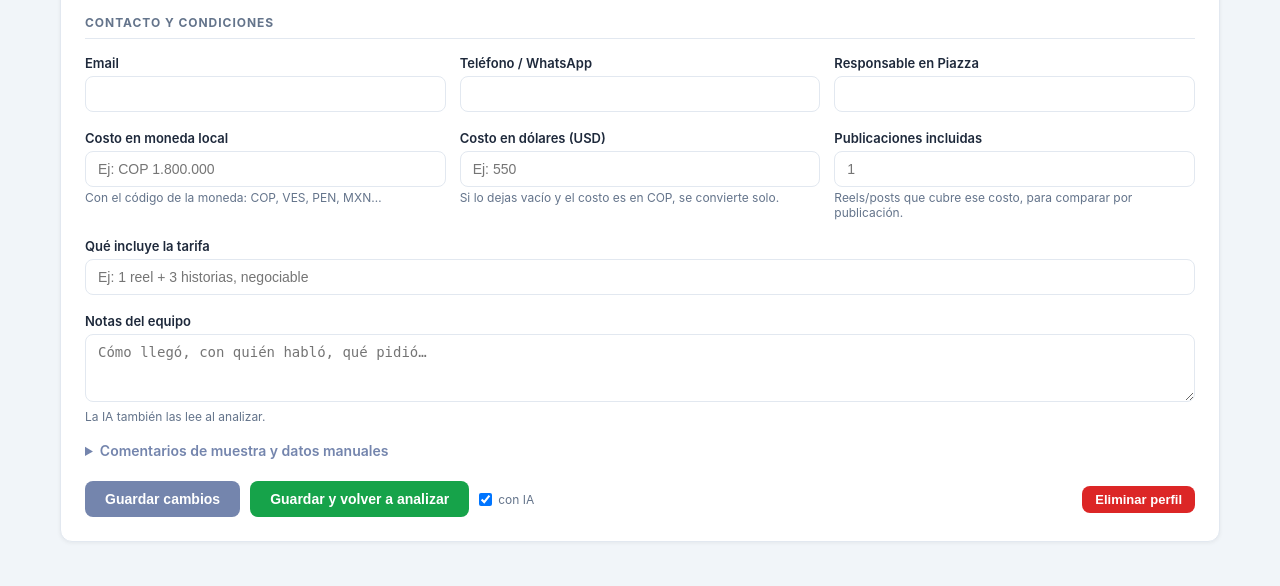
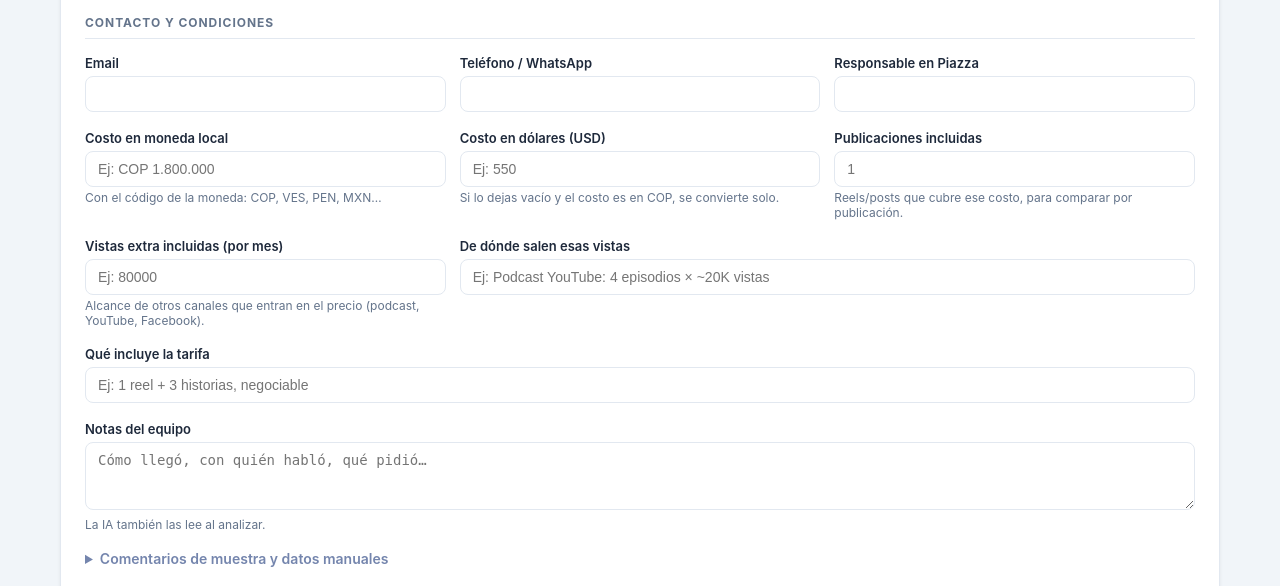
Before and after one commit to jennydsdasilva-prog/creators, a Flask app: page /creators/p/1 in a window 1280 px wide. Shown: the part 1907-2493 px from the top of the page. Run offline with Flask 3, Linux system fonts and the light colour scheme.

Commit message:
Vistas extra incluidas en la tarifa (ej. podcast) para medir el valor del paquete completo
Co-Authored-By: Claude Opus 5.5 <noreply@anthropic.com>
Claude-Session: https://claude.ai/code/session_01QSL2T7xeUKBmSjudhEs4KS

```diff
--- a/creators.py
+++ b/creators.py
@@ -1044,7 +1044,15 @@ def valor_precio(p):
         v["cpe"] = round(usd / inter, 3)
     if vistas:
         v["cpm_vistas"] = round(usd / vistas * 1000, 2)
-    if "cpe" in v:
+    extra = _numero(p.get("alcance_extra"))
+    if extra and extra > 0:
+        # Paquete con otros canales (ej. podcast): se compara el costo total con todas las vistas del mes.
+        vistas_pubs = (vistas or 0) * pubs
+        v["alcance_extra"] = int(extra)
+        v["vistas_paquete"] = int(vistas_pubs + extra)
+        v["cpm_paquete"] = round(usd_total / v["vistas_paquete"] * 1000, 2)
+        v["calificacion"], v["base"] = _calificar(v["cpm_paquete"], VALOR_CPM_VISTAS), "por mil vistas del paquete"
+    elif "cpe" in v:
         v["calificacion"], v["base"] = _calificar(v["cpe"], VALOR_CPE), "por interacción"
     elif "cpm_vistas" in v:
         v["calificacion"], v["base"] = _calificar(v["cpm_vistas"], VALOR_CPM_VISTAS), "por mil vistas"
@@ -1060,7 +1068,7 @@ def _aplicar_campos(perfil, body):
     textos = {"audiencia_paises": 200, "audiencia_ciudades": 200, "audiencia_edades": 120,
               "audiencia_mujeres": 10, "audiencia_fuente": 120, "origen": 80, "nombre_contacto": 120, "pais": 60, "ciudad": 80, "nicho": 120, "tiktok": 80,
               "email": 160, "telefono": 60, "tarifa": 300, "tarifa_local": 60, "tarifa_usd": 20,
-              "publicaciones_incluidas": 5, "notas": 4000, "responsable": 80,
+              "publicaciones_incluidas": 5, "alcance_extra": 15, "alcance_extra_detalle": 200, "notas": 4000, "responsable": 80,
               "comentarios_muestra": 6000}
     for campo, maximo in textos.items():
         if campo in body:
--- a/templates/creators/_campos.html
+++ b/templates/creators/_campos.html
@@ -61,6 +61,11 @@
   <div class="campo"><label for="c-publicaciones_incluidas">Publicaciones incluidas</label><input id="c-publicaciones_incluidas" maxlength="5" inputmode="numeric" placeholder="1">
     <div class="hint">Reels/posts que cubre ese costo, para comparar por publicación.</div></div>
 </div>
+<div class="cr-grid-3">
+  <div class="campo"><label for="c-alcance_extra">Vistas extra incluidas (por mes)</label><input id="c-alcance_extra" maxlength="15" inputmode="numeric" placeholder="Ej: 80000">
+    <div class="hint">Alcance de otros canales que entran en el precio (podcast, YouTube, Facebook).</div></div>
+  <div class="campo" style="grid-column: span 2"><label for="c-alcance_extra_detalle">De dónde salen esas vistas</label><input id="c-alcance_extra_detalle" maxlength="200" placeholder="Ej: Podcast YouTube: 4 episodios × ~20K vistas"></div>
+</div>
 <div class="campo"><label for="c-tarifa">Qué incluye la tarifa</label><input id="c-tarifa" maxlength="300" placeholder="Ej: 1 reel + 3 historias, negociable"></div>
 <div class="campo"><label for="c-notas">Notas del equipo</label>
   <textarea id="c-notas" rows="3" maxlength="4000" placeholder="Cómo llegó, con quién habló, qué pidió…"></textarea>
@@ -86,7 +91,7 @@
 </details>
 
 <script>
-const CAMPOS_TEXTO = ["audiencia_paises", "audiencia_ciudades", "audiencia_mujeres", "audiencia_edades", "audiencia_fuente", "usuario", "plataforma", "en_analisis_desde", "origen", "afinidad_equipo", "pais", "ciudad", "estado", "nicho", "etiquetas", "tiktok", "nombre_contacto", "email", "telefono", "tarifa", "tarifa_local", "tarifa_usd", "publicaciones_incluidas", "responsable", "notas", "comentarios_muestra"];
+const CAMPOS_TEXTO = ["audiencia_paises", "audiencia_ciudades", "audiencia_mujeres", "audiencia_edades", "audiencia_fuente", "usuario", "plataforma", "en_analisis_desde", "origen", "afinidad_equipo", "pais", "ciudad", "estado", "nicho", "etiquetas", "tiktok", "nombre_contacto", "email", "telefono", "tarifa", "tarifa_local", "tarifa_usd", "publicaciones_incluidas", "alcance_extra", "alcance_extra_detalle", "responsable", "notas", "comentarios_muestra"];
 const CAMPOS_MANUAL = ["seguidores", "seguidos", "likes_prom", "comentarios_prom", "vistas_prom", "posts_semana", "dias_ultimo_post"];
 function leerCampos() {
   const b = {};
--- a/templates/creators/ficha.html
+++ b/templates/creators/ficha.html
@@ -84,12 +84,14 @@ function pintarValor(v, ref, m) {
     kpi(usd(v.usd), "Costo en dólares", v.usd_fuente === "convertido" ? `Convertido a ${CR.num(ref.tasa_cop)} COP por dólar` : "Registrado por el equipo"),
     ...(v.publicaciones ? [kpi(usd(v.usd_por_publicacion), "Costo por publicación", `Dividido entre ${v.publicaciones} publicaciones incluidas`)] : []),
     kpi(v.calificacion ? `<span style="color:${CLASE_VALOR[v.calificacion]}">${CR.esc(v.calificacion)}</span>` : "—", "Valor", v.base ? "Medido " + CR.esc(v.base) : "Faltan métricas para comparar"),
-    kpi(usd(v.cpe, 2), "Costo por interacción", ref.cpe ? `Bueno ≤ USD ${CR.num(ref.cpe[0], 2)} · caro > ${CR.num(ref.cpe[1], 2)}` : ""),
+    ...(v.cpm_paquete !== undefined ? [kpi(usd(v.cpm_paquete, 2), "Costo por mil vistas del paquete", `${CR.corto(v.vistas_paquete)} vistas al mes (${CR.corto(v.alcance_extra)} de otros canales)`)] : []),
+    kpi(usd(v.cpe, 2), v.cpm_paquete !== undefined ? "Costo por interacción (solo Instagram)" : "Costo por interacción", ref.cpe ? `Bueno ≤ USD ${CR.num(ref.cpe[0], 2)} · caro > ${CR.num(ref.cpe[1], 2)}` : ""),
     kpi(usd(v.cpm_vistas), "Costo por mil vistas", m.vistas_prom ? `Sobre ${CR.corto(m.vistas_prom)} vistas por reel` : "Sin datos de vistas"),
     kpi(usd(v.cpm_seguidores), "Costo por mil seguidores", m.seguidores ? `${CR.corto(m.seguidores)} seguidores` : ""),
   ].join("");
   const notas = [];
   if (P.tarifa) notas.push("Incluye: " + P.tarifa + ".");
+  if (v.cpm_paquete !== undefined) notas.push("Vistas extra: " + (P.alcance_extra_detalle || "otros canales") + ". El valor se mide con todas las vistas del paquete, porque las interacciones de esos canales no se conocen.");
   notas.push(v.publicaciones ? "Se compara el costo de cada publicación con el alcance de una publicación promedio." :
     "Se compara el costo con el alcance de una publicación promedio; si la tarifa cubre varias publicaciones, indícalo en “Publicaciones incluidas”.");
   if ((m.pct_likes_ocultos || 0) >= 50) notas.push("Oculta los likes: el costo por interacción no es confiable.");
--- a/templates/creators/panel.html
+++ b/templates/creators/panel.html
@@ -68,7 +68,7 @@ function valorCelda(v) {
   if (!v) return '<span class="cr-mini">—</span>';
   if (v.canje && !v.monto) return '<span class="cr-mini">Canje</span>';
   if (v.usd === null || v.usd === undefined) return `${CR.esc(v.moneda)} ${CR.corto(v.monto)}<div class="cr-mini">Falta USD</div>`;
-  const det = v.cpe !== undefined ? `USD ${CR.num(v.cpe, 2)}/interacción` : v.cpm_vistas !== undefined ? `USD ${CR.num(v.cpm_vistas, 1)}/mil vistas` : "";
+  const det = v.cpm_paquete !== undefined ? `USD ${CR.num(v.cpm_paquete, 1)}/mil vistas` : v.cpe !== undefined ? `USD ${CR.num(v.cpe, 2)}/interacción` : v.cpm_vistas !== undefined ? `USD ${CR.num(v.cpm_vistas, 1)}/mil vistas` : "";
   return `USD ${CR.num(v.usd)}${v.publicaciones ? `<div class="cr-mini">${v.publicaciones} publicaciones</div>` : ""}${v.calificacion ? `<div class="cr-mini" style="color:${COLOR_VALOR[v.calificacion]};font-weight:600">${CR.esc(v.calificacion)}</div>` : ""}${det ? `<div class="cr-mini">${det}</div>` : ""}`;
 }
 
@@ -124,7 +124,7 @@ async function cargar() {
     const RANGO = { "Buen valor": 1, "Valor medio": 2, "Caro": 3 };
     PERFILES.forEach((p) => {
       p.nicho_txt = p.nicho || (p.nichos || []).join(", ");
-      p.valor_orden = p.valor && p.valor.calificacion ? RANGO[p.valor.calificacion] * 1e6 + (p.valor.cpe ?? p.valor.cpm_vistas ?? 0) : null;
+      p.valor_orden = p.valor && p.valor.calificacion ? RANGO[p.valor.calificacion] * 1e6 + (p.valor.cpm_paquete ?? p.valor.cpe ?? p.valor.cpm_vistas ?? 0) : null;
     });
   } catch (e) {
     document.getElementById("cr-filas").innerHTML = `<tr><td colspan="10" class="cr-vacio">${CR.esc(e.message)}</td></tr>`;
```
